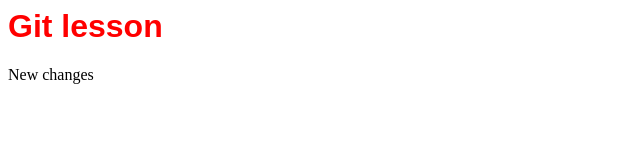
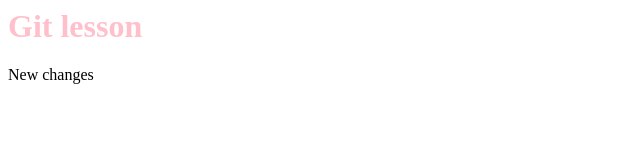
Before and after one commit to invernoa/new, a plain HTML site: page index.html in a window 1280 px wide. Shown: the whole page, without its empty margins (0-640 px from the left). Drawn offline with Linux system fonts and the light colour scheme.

Commit message:
second commit

```diff
--- /dev/null
+++ b/css/style.css
@@ -0,0 +1,5 @@
+h1 { color: pink;
+	font-family: Verdana,
+
+
+}
--- a/index.html
+++ b/index.html
@@ -2,12 +2,7 @@
 <head>
 	<meta charset="UTF-8">
 	<title>Doc</title>
-	<style>
-		h1{ color: red;
-			font-family: Arial;
-
-		}
-	</style>
+	<link rel="stylesheet" href="css/style.css">
 </head>
 <body>
 	<h1>Git lesson</h1>
```
